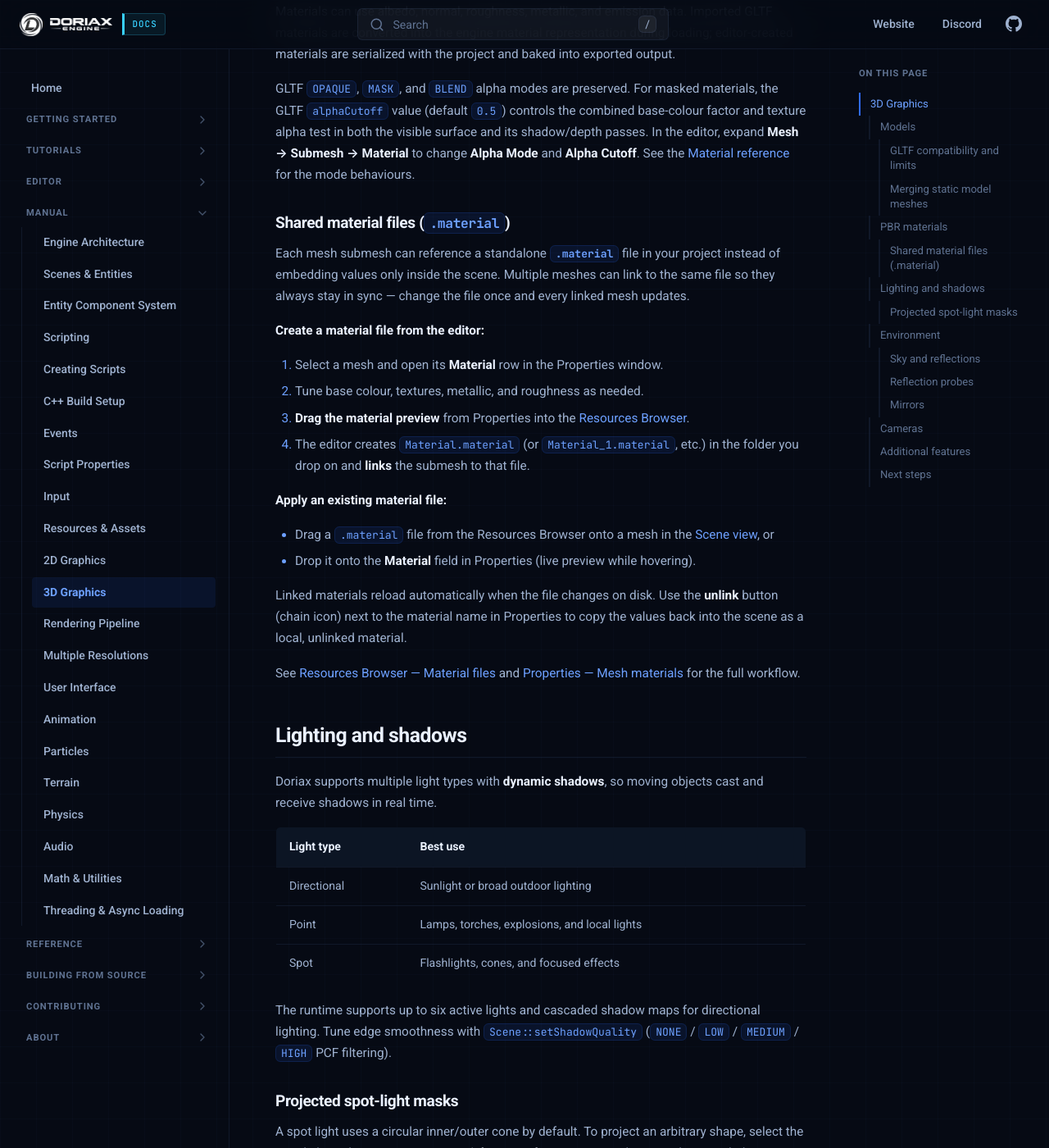
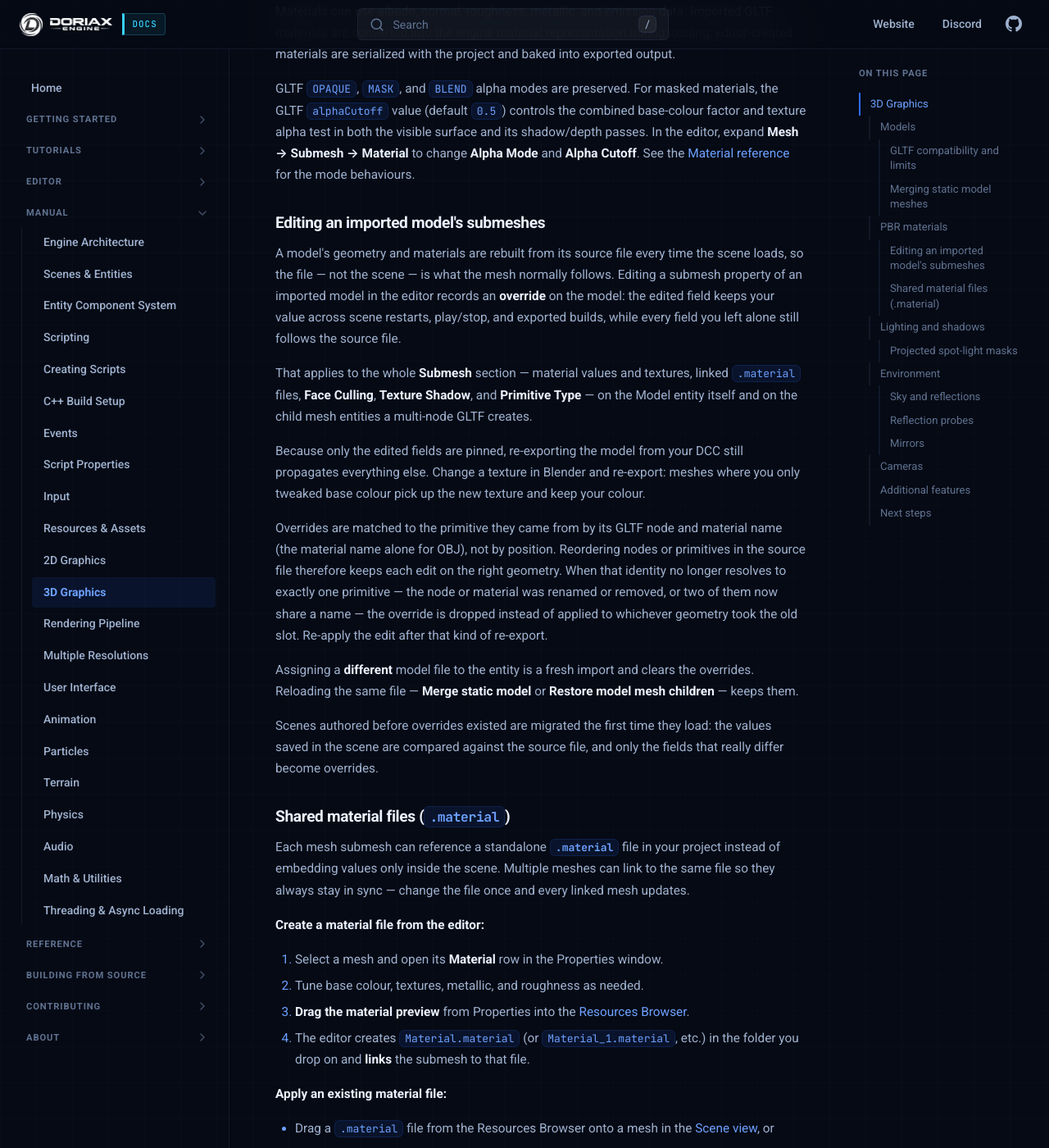
Before and after one commit to doriaxengine/doriax-docs, an MkDocs documentation site: the page built from docs/manual/3d-graphics.md, in a window 1280 px wide and 1400 px high, scrolled down 2230 px. Shown: the whole window at 82% size. Built offline with MkDocs 1.6.1, drawn with Linux system fonts in a browser that asks for light colours.

Commit message:
Submesh overrides on imported models docs

```diff
--- a/docs/manual/3d-graphics.md
+++ b/docs/manual/3d-graphics.md
@@ -74,6 +74,37 @@ and texture alpha test in both the visible surface and its shadow/depth passes.
 editor, expand **Mesh → Submesh → Material** to change **Alpha Mode** and **Alpha
 Cutoff**. See the [Material reference](../reference/classes/material.md#alphamode-alphacutoff)
 for the mode behaviours.
+
+### Editing an imported model's submeshes
+
+A model's geometry and materials are rebuilt from its source file every time the scene
+loads, so the file — not the scene — is what the mesh normally follows. Editing a submesh
+property of an imported model in the editor records an **override** on the model: the
+edited field keeps your value across scene restarts, play/stop, and exported builds, while
+every field you left alone still follows the source file.
+
+That applies to the whole **Submesh** section — material values and textures, linked
+`.material` files, **Face Culling**, **Texture Shadow**, and **Primitive Type** — on the
+Model entity itself and on the child mesh entities a multi-node GLTF creates.
+
+Because only the edited fields are pinned, re-exporting the model from your DCC still
+propagates everything else. Change a texture in Blender and re-export: meshes where you
+only tweaked base colour pick up the new texture and keep your colour.
+
+Overrides are matched to the primitive they came from by its GLTF node and material name
+(the material name alone for OBJ), not by position. Reordering nodes or primitives in the
+source file therefore keeps each edit on the right geometry. When that identity no longer
+resolves to exactly one primitive — the node or material was renamed or removed, or two of
+them now share a name — the override is dropped instead of applied to whichever geometry
+took the old slot. Re-apply the edit after that kind of re-export.
+
+Assigning a **different** model file to the entity is a fresh import and clears the
+overrides. Reloading the same file — **Merge static model** or **Restore model mesh
+children** — keeps them.
+
+Scenes authored before overrides existed are migrated the first time they load: the values
+saved in the scene are compared against the source file, and only the fields that really
+differ become overrides.
 
 ### Shared material files (`.material`)
 
```
Also changed, not shown: docs/editor/bundles.md (+7 -0 lines), docs/editor/properties.md (+5 -0 lines), docs/editor/resources.md (+3 -1 lines), docs/reference/classes/model.md (+7 -0 lines).
